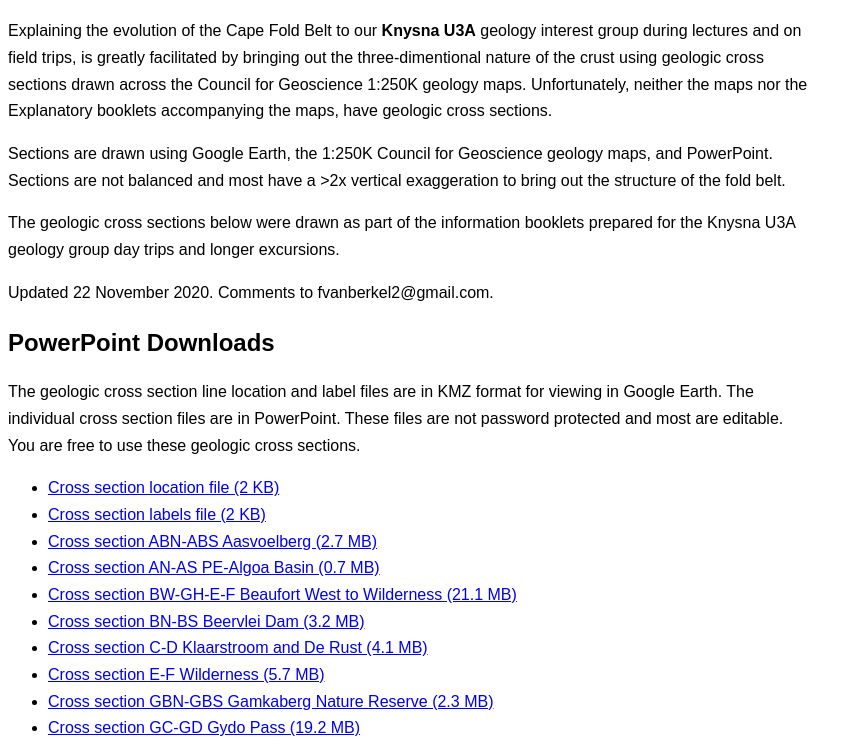
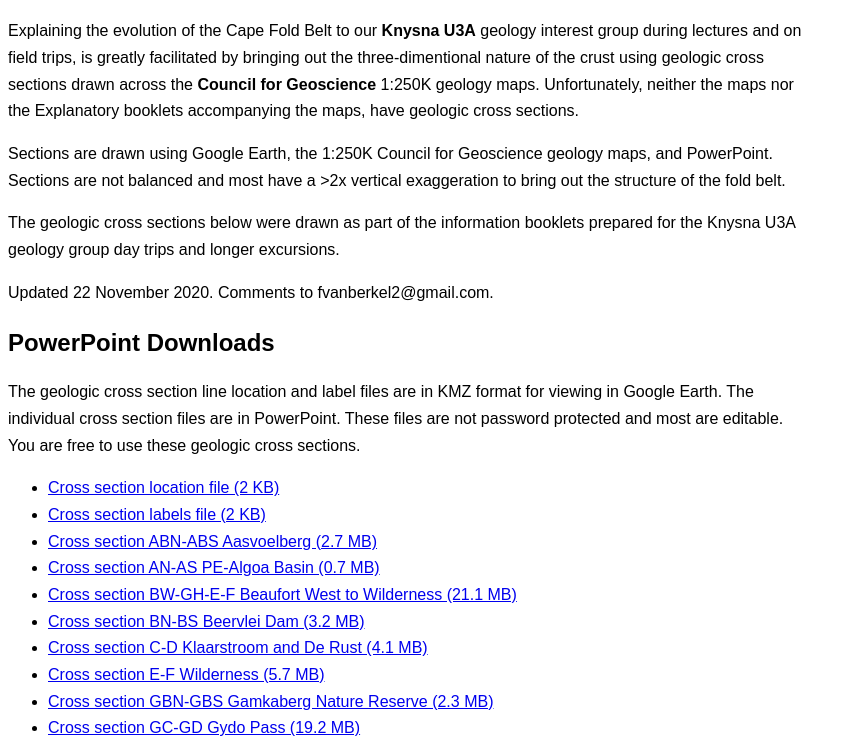
Before and after one commit to FredvBerkel/FredvBerkel.github.io, a plain HTML site: page index.html in a window 1280 px wide. Shown: the part 58-800 px from the top of the page, without its empty margins (0-862 px from the left). Drawn offline with Linux system fonts and the light colour scheme; a web font is replaced by a local one.

Commit message:
Bolded CfG

```diff
--- a/index.html
+++ b/index.html
@@ -12,7 +12,7 @@
 	Explaining the evolution of the Cape Fold Belt to our <strong>Knysna U3A</strong> geology
 	interest group during lectures and on field trips, is greatly facilitated by
 	bringing out the three-dimentional nature of the crust using geologic cross sections drawn
-	across the Council for Geoscience 1:250K geology maps. Unfortunately, neither the maps nor the
+	across the <strong>Council for Geoscience</strong> 1:250K geology maps. Unfortunately, neither the maps nor the
 	Explanatory booklets accompanying the maps, have geologic cross sections.
 </p>
 <p>
```
